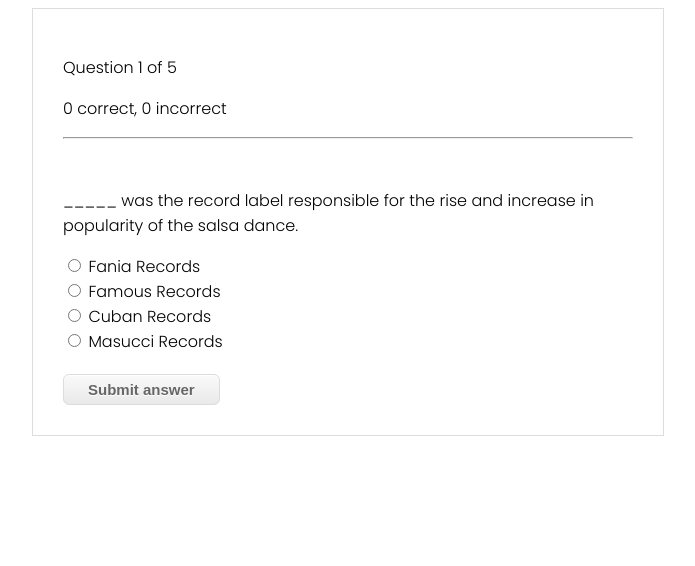
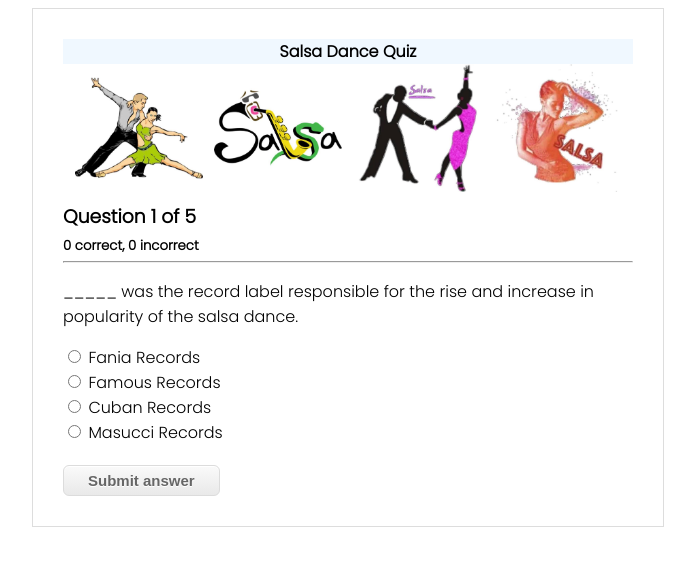
Before and after one commit to Renniesb/salsa-quiz-app, a plain HTML site: page index.html in a window 1280 px wide. Both pictures are taken after a click on the button "Start Quiz". Shown: the whole page, without its empty margins (292-987 px from the left). Drawn offline with nearby package versions, Linux system fonts and the light colour scheme.

Commit message:
add styles and clean up tags

```diff
--- a/index.html
+++ b/index.html
@@ -8,24 +8,25 @@
     <link rel="stylesheet" href="style.css" />
   </head>
   <body>
-    <div class="start-end-screen">
+    <section class="start-end-screen">
       <div class="salsa-dance-quiz" style="grid-area: header">
         <h2>Salsa Dance Quiz</h2>
-        <div class="start-end-info"></div>
-        <div class="center-button"><button id="start-quiz"class="myButton">Start Quiz</button></div>
-        <div class="center-button"><button id="start-new-quiz"class="myButton">Start a new Quiz</button></div>
+        <header class="start-end-info"></header>
+        <div class="center-button"><button id="start-quiz" class="myButton">Start Quiz</button></div>
+        <div class="center-button"><button id="start-new-quiz" class="myButton">Start a new Quiz</button></div>
       </div>
-    </div>
-    <div class="question-screen">
+    </section>
+    <section class="question-screen">
       <div style="grid-area: header;border: 1px solid #ddd;padding: 30px;">
-        <div class="question-info"></div>
+        <h4>Salsa Dance Quiz</h4>
+        <header class="question-info"></header>
         <div style="
         margin-top: 10px;" class="feedback"></div>
         <div class="correct-answer"></div>
         <button id="submit-answer" class="myButton">Submit answer</button>
-        <button id="next"class="myButton">Next</button>
+        <button id="next" class="myButton">Next</button>
       </div>
-    </div>
+    </section>
     <script src="https://ajax.googleapis.com/ajax/libs/jquery/3.4.1/jquery.min.js"></script>
     <script src="script.js"></script>
   </body>
--- a/script.js
+++ b/script.js
@@ -45,10 +45,15 @@ function displayQuestion() {
   hideAllButtons();
   $(".question-screen").show();
   let questionHtml = `
-  <p>Question ${currentQuestionIndex + 1} of ${totalQuestions}</p>
-  <p class="score">${correct} correct, ${incorrect} incorrect</p>
+  <div class="question-img">
+    <img src="img/salsa_1.jpg" alt="salsa image 1">
+    <img src="img/salsa_2.jpg" alt="salsa image 2">
+    <img src="img/salsa_3.jpg" alt="salsa image 3">
+    <img src="img/salsa_4.jpg" alt="salsa image 4">
+  </div>
+  <h3>Question ${currentQuestionIndex + 1} of ${totalQuestions}</h3>
+  <h5 class="score">${correct} correct, ${incorrect} incorrect</h5>
   <hr>
-  <br>
   <p>${questions[currentQuestionIndex].questionText}</p>
   <form>
   ${showMultipleChoiceOptions()}
@@ -160,7 +165,6 @@ function showMultipleChoiceOptions() {
       `<label><input type="radio" name="dance-type" value="${choice}" />
             ${choice}</label><br />`;
   });
-  console.log("multiple choice loop", currentQuestionIndex);
   return inputElement;
 }
 
--- a/style.css
+++ b/style.css
@@ -11,6 +11,17 @@
 .feedback .correct-answer {
   margin-top: 10px;
   text-align: center;
+}
+
+.question-screen img{
+  /* height: 10vh; */
+  width: 10vw;
+
+}
+
+.question-img{
+  display: flex;
+  justify-content: space-evenly;
 }
 .correct {
   background-color: #19a7d2a8;
@@ -49,6 +60,22 @@ text-align: center;
   grid-template-columns: repeat(4, 1fr);
   grid-template-areas: ".header header.";
 
+}
+
+.question-screen h3 {
+  margin-top: 10px;
+  margin-bottom: 0;
+}
+.question-screen h4 {
+    margin: 0px;
+    margin-bottom: 15px;
+    text-align: center;
+    background:aliceblue;
+    margin: 0px;
+}
+.question-screen h5,.question-screen h2,.question-screen hr {
+  margin-top: 5px;
+  margin-bottom: 0;
 }
 
 
@@ -100,5 +127,9 @@ text-align: center;
   #start-quiz {
     margin: 150px 50px auto;
   }
+  .question-screen img{
+    /* height: 10vh; */
+    width: 19vw;
 
+  }
 }
```
Also changed, not shown: img/salsa_1.jpg (added), img/salsa_2.jpg (added), img/salsa_3.jpg (added), img/salsa_4.jpg (added).
